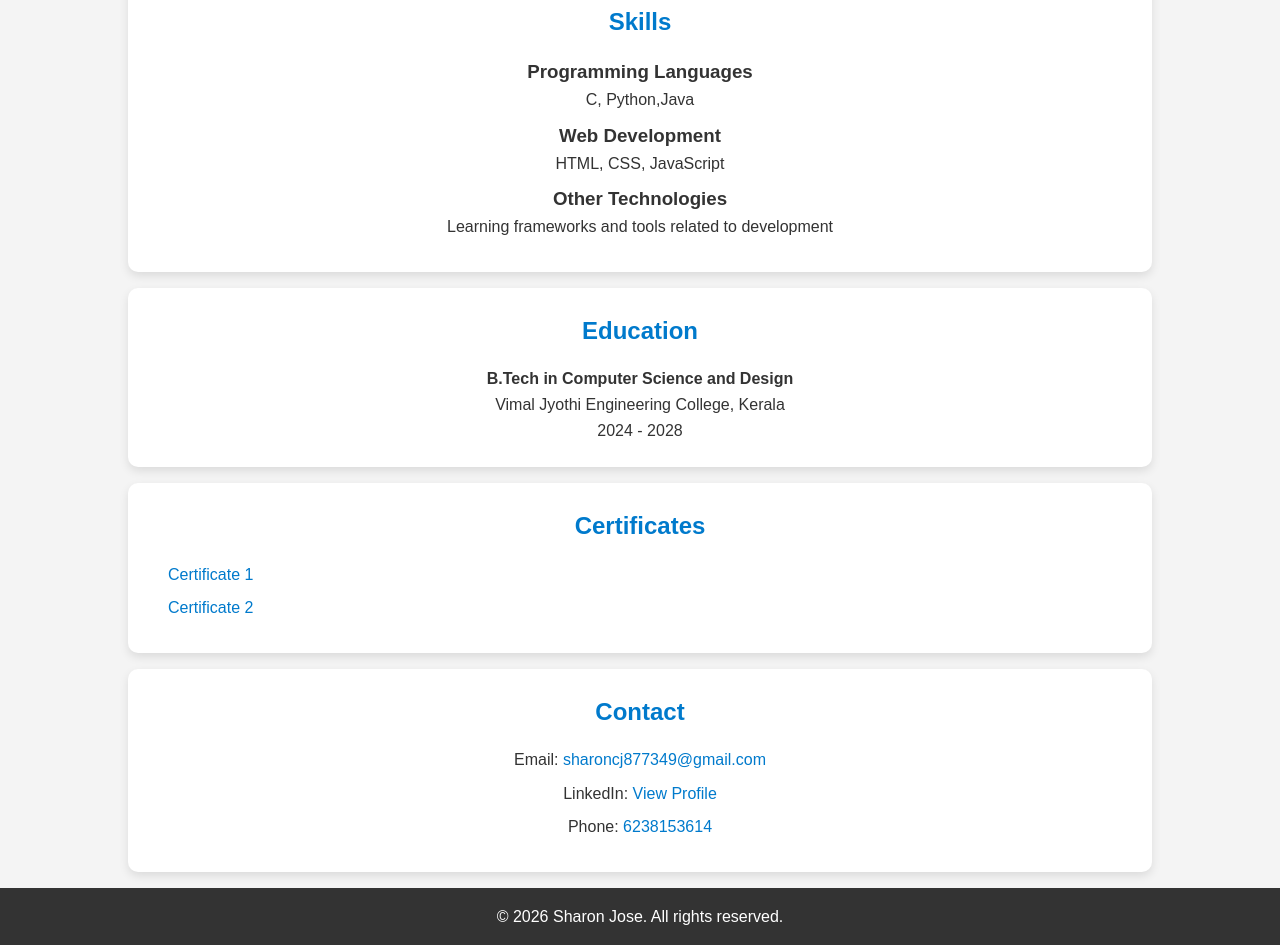
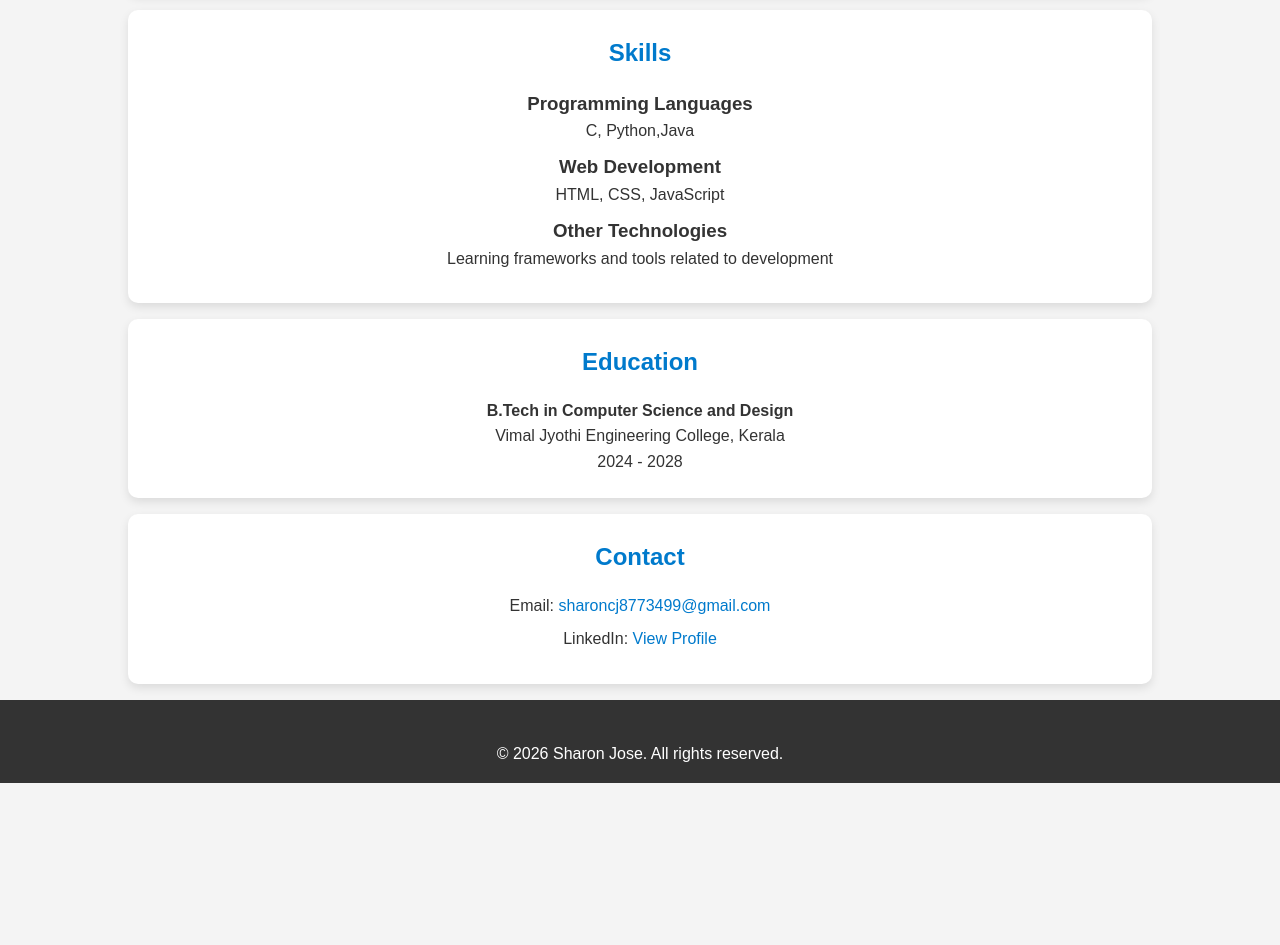
Before and after one commit to sharon-jose-349/portfolio, a plain HTML site: page index.html in a window 1280 px wide. Shown: the part 743-1688 px from the top of the page. After the commit the page ends 1526 px from the top, so only its background shows below. Drawn offline with Linux system fonts and the light colour scheme.

Commit message:
simple porfolio

```diff
--- a/index.html
+++ b/index.html
@@ -21,6 +21,7 @@
 
     <section class="profile">
         <img src="profilepic.jpg" alt="Sharon Photo" width="120">
+        <h2>SHARON JOSE</h2>
     </section>
 
     <section class="about">
@@ -61,26 +62,13 @@
             2024 - 2028
         </p>
     </section>
-
-
-    <section class="certificates">
-        <h2>Certificates</h2>
-
-        <ul>
-
-            <li><a href="tenthcert.jpg" >Certificate 1</a></li>
-            <li><a href="plustwocert.jpg">Certificate 2</a></li>
-        </ul>
-    </section>
-
-
     <section class="contact">
         <h2>Contact</h2>
 
 
         <p>Email:
-            <a href="mailto:sharoncj877349@gmail.com">
-                sharoncj877349@gmail.com
+            <a href="mailto:sharoncj8773499@gmail.com">
+                sharoncj8773499@gmail.com
             </a>
         </p>
 
@@ -91,16 +79,11 @@
             </a>
         </p>
 
-        <!-- Phone -->
-        <p>Phone:
-            <a href="tel:+916238153614">
-                6238153614
-            </a>
-        </p>
     </section>
 
 
     <footer>
+        <a href=""><img src="l" alt=""></a>
         <p>© 2026 Sharon Jose. All rights reserved.</p>
     </footer>
 
```
Also changed, not shown: profilepic.jpg.
